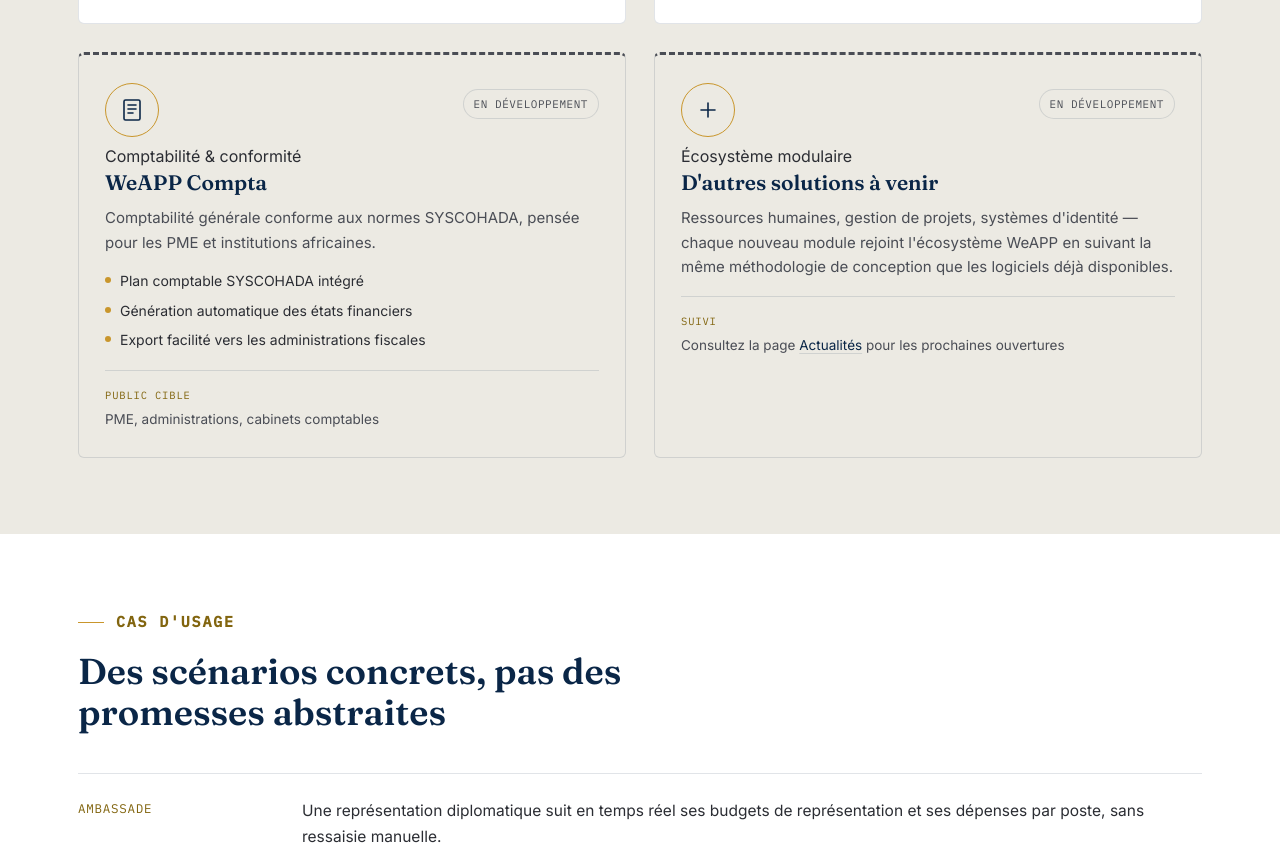
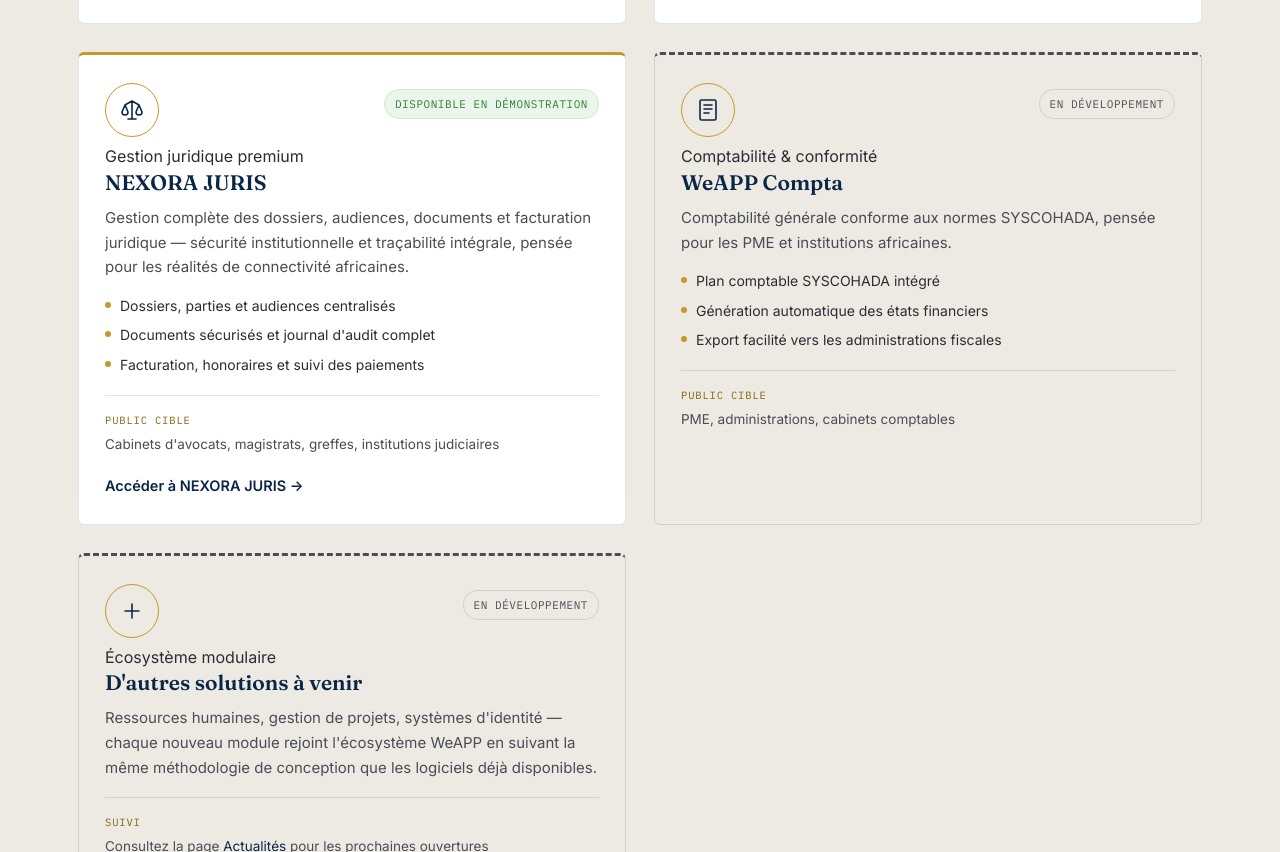
Before and after one commit to tmbuta-design/weapp-site, a plain HTML site: page demo-logiciels.html in a window 1280 px wide. Shown: the part 1790-2642 px from the top of the page. Drawn offline with Linux system fonts and the light colour scheme.

Commit message:
Add files via upload

```diff
--- a/demo-logiciels.html
+++ b/demo-logiciels.html
@@ -9,9 +9,12 @@
 <link rel="preconnect" href="https://fonts.gstatic.com" crossorigin>
 <link href="https://fonts.googleapis.com/css2?family=Fraunces:opsz,wght@9..144,400;9..144,500;9..144,600;9..144,700&family=Inter:wght@400;500;600;700&family=IBM+Plex+Mono:wght@400;500&display=swap" rel="stylesheet">
 <link rel="stylesheet" href="css/style.css">
+<link rel="icon" href="assets/favicon.ico" sizes="any">
+<link rel="icon" type="image/png" sizes="16x16" href="assets/favicon-16.png">
 <link rel="icon" type="image/png" sizes="32x32" href="assets/favicon-32.png">
 <link rel="icon" type="image/png" sizes="192x192" href="assets/favicon-192.png">
-<link rel="apple-touch-icon" href="assets/favicon-192.png">
+<link rel="icon" type="image/png" sizes="512x512" href="assets/favicon-512.png">
+<link rel="apple-touch-icon" sizes="180x180" href="assets/apple-touch-icon.png">
 </head>
 <body>
 
@@ -135,7 +138,7 @@
             <li>Rapports d'activité générés automatiquement</li>
           </ul>
           <div class="software-audience"><span>Public cible</span>Ministères, ONG logistiques, PME de transport et de distribution</div>
-          <a href="https://weapp.woldius.com/connexion" target="_blank" rel="noopener" class="software-cta">Accéder à WeAPP Logistics →</a>
+          <a href="https://app.woldius.com/connexion" target="_blank" rel="noopener" class="software-cta">Accéder à WeAPP Logistics →</a>
         </article>
 
         <article class="software-card">
@@ -155,6 +158,25 @@
           </ul>
           <div class="software-audience"><span>Public cible</span>Ambassades, administrations publiques, ONG multi-projets</div>
           <a href="https://portail.woldius.com/efinance" target="_blank" rel="noopener" class="software-cta">Accéder à Woldius eFinance →</a>
+        </article>
+
+        <article class="software-card">
+          <div class="software-card-head">
+            <div class="card-icon">
+              <svg viewBox="0 0 24 24" fill="none" stroke="currentColor" stroke-width="1.6" stroke-linecap="round" stroke-linejoin="round" aria-hidden="true"><path d="M12 3v18M12 3l-7 4M12 3l7 4M5 7l-3 7a3 3 0 0 0 6 0L5 7zM19 7l-3 7a3 3 0 0 0 6 0l-3-7zM8 21h8"/></svg>
+            </div>
+            <span class="software-status">Disponible en démonstration</span>
+          </div>
+          <span class="tag">Gestion juridique premium</span>
+          <h3>NEXORA JURIS</h3>
+          <p>Gestion complète des dossiers, audiences, documents et facturation juridique — sécurité institutionnelle et traçabilité intégrale, pensée pour les réalités de connectivité africaines.</p>
+          <ul class="software-points">
+            <li>Dossiers, parties et audiences centralisés</li>
+            <li>Documents sécurisés et journal d'audit complet</li>
+            <li>Facturation, honoraires et suivi des paiements</li>
+          </ul>
+          <div class="software-audience"><span>Public cible</span>Cabinets d'avocats, magistrats, greffes, institutions judiciaires</div>
+          <a href="https://nexora.woldius.com" target="_blank" rel="noopener" class="software-cta">Accéder à NEXORA JURIS →</a>
         </article>
 
         <article class="software-card software-card-future">
```
